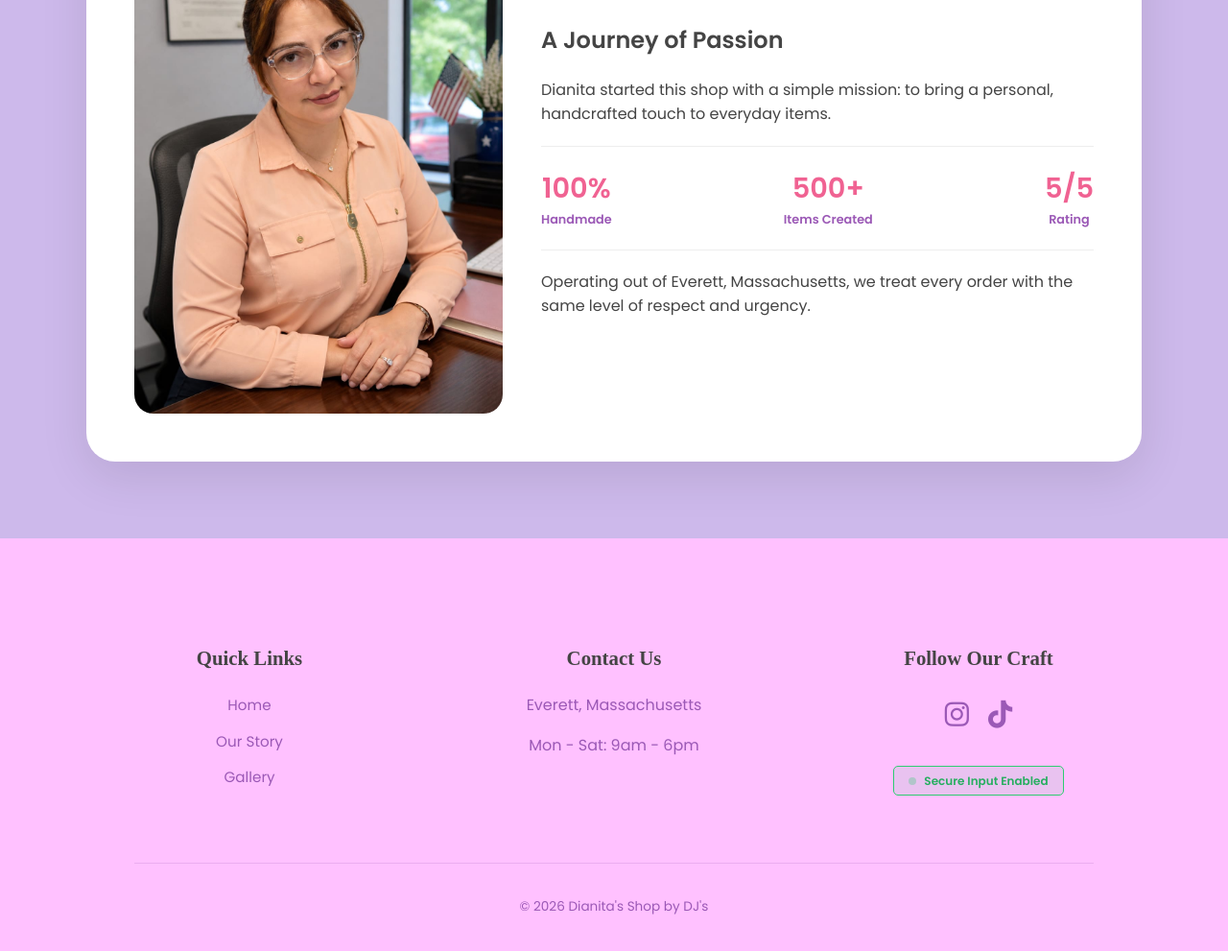
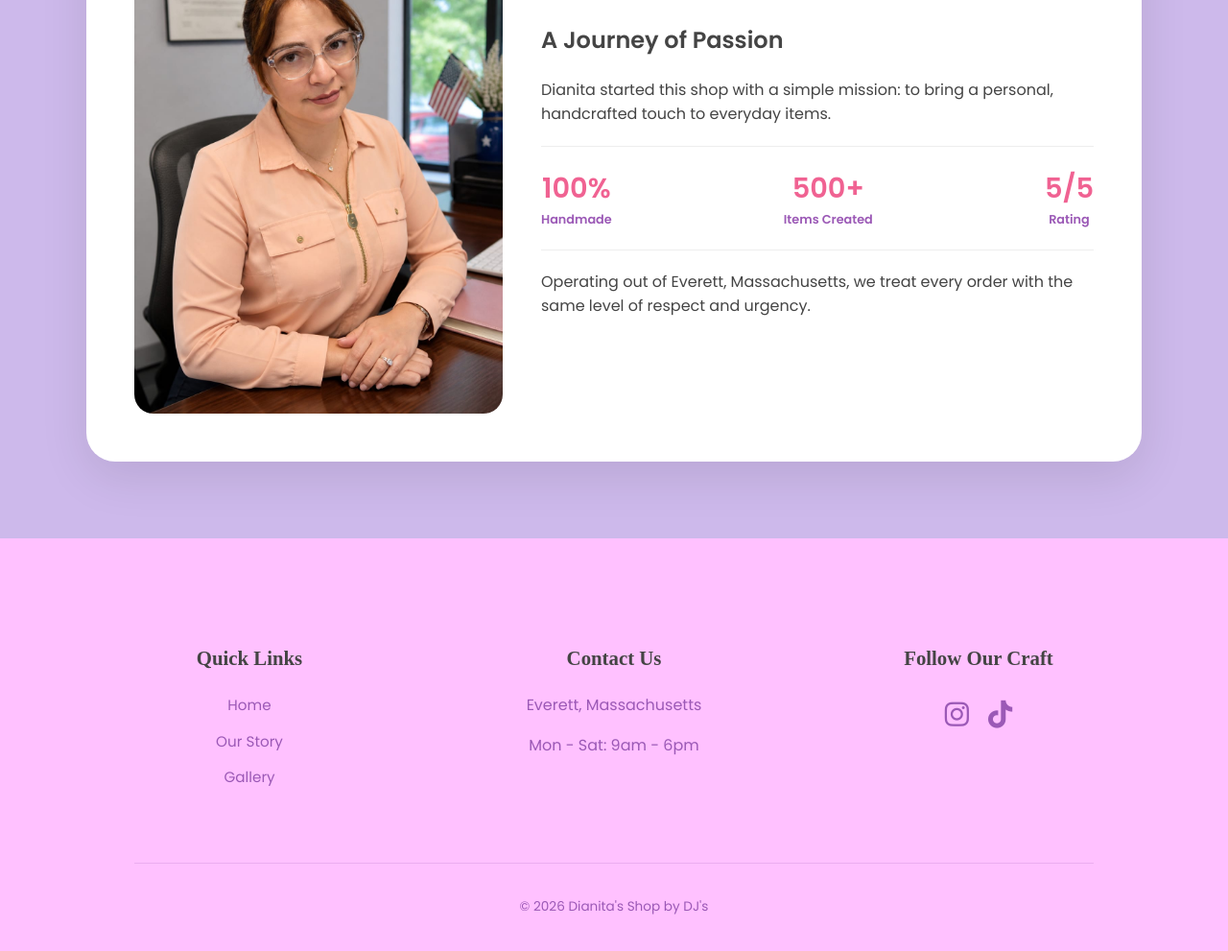
Before and after one commit to ChurroSkin/dianitas-shop, a plain HTML site: page story.html in a window 1280 px wide. Shown: the part 444-1435 px from the top of the page at 96% size. Drawn offline with Linux system fonts and the light colour scheme; a web font is replaced by a local one.

Commit message:
Remove inaccurate secure-input badge

```diff
--- a/story.html
+++ b/story.html
@@ -59,7 +59,7 @@
                     <a href="https://instagram.com/" target="_blank" rel="noopener"><i class="fab fa-instagram"></i></a>
                     <a href="https://www.tiktok.com/@hermosos_detallitos?_r=1&_t=ZS-96EdJAwPPqp" target="_blank" rel="noopener"><i class="fab fa-tiktok"></i></a>
                 </div>
-                <div class="security-badge"><span class="dot"></span><span>Secure Input Enabled</span></div>
+
             </div>
         </div>
         <div class="footer-bottom"><p>&copy; 2026 Dianita's Shop by DJ's</p></div>
```
